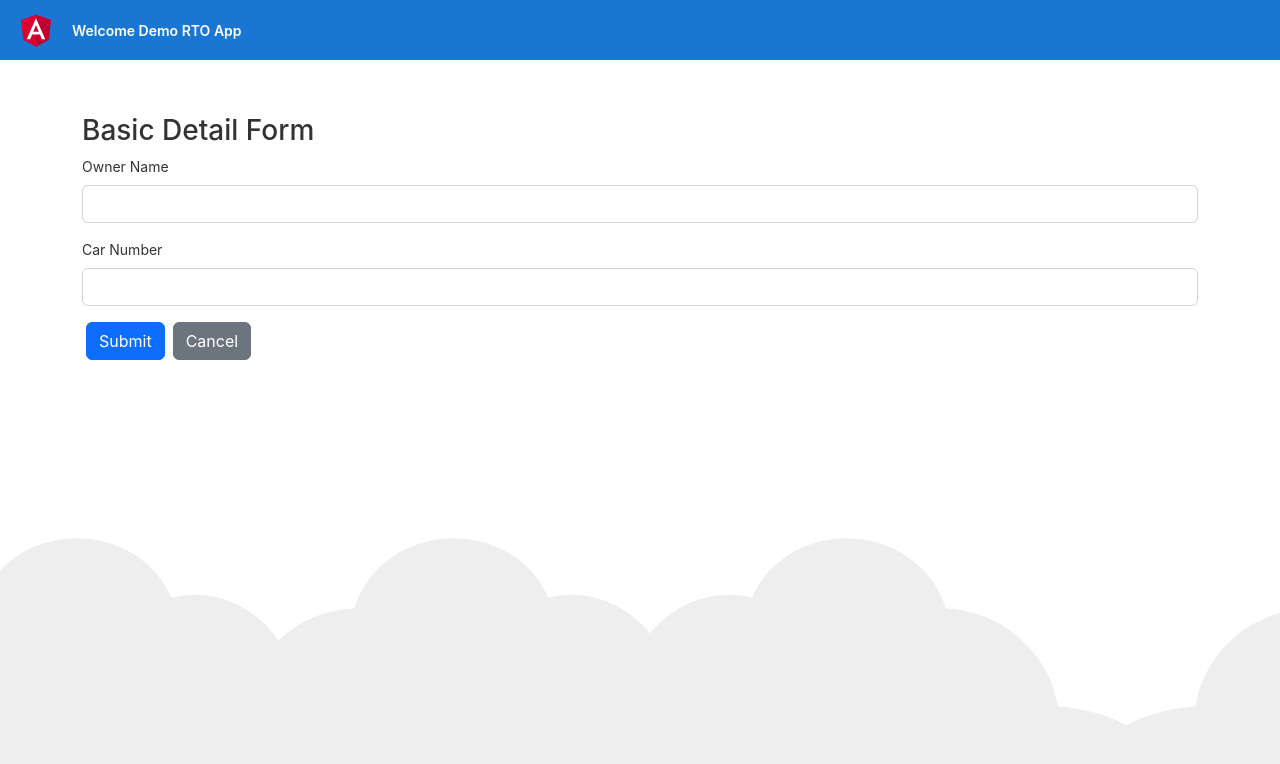
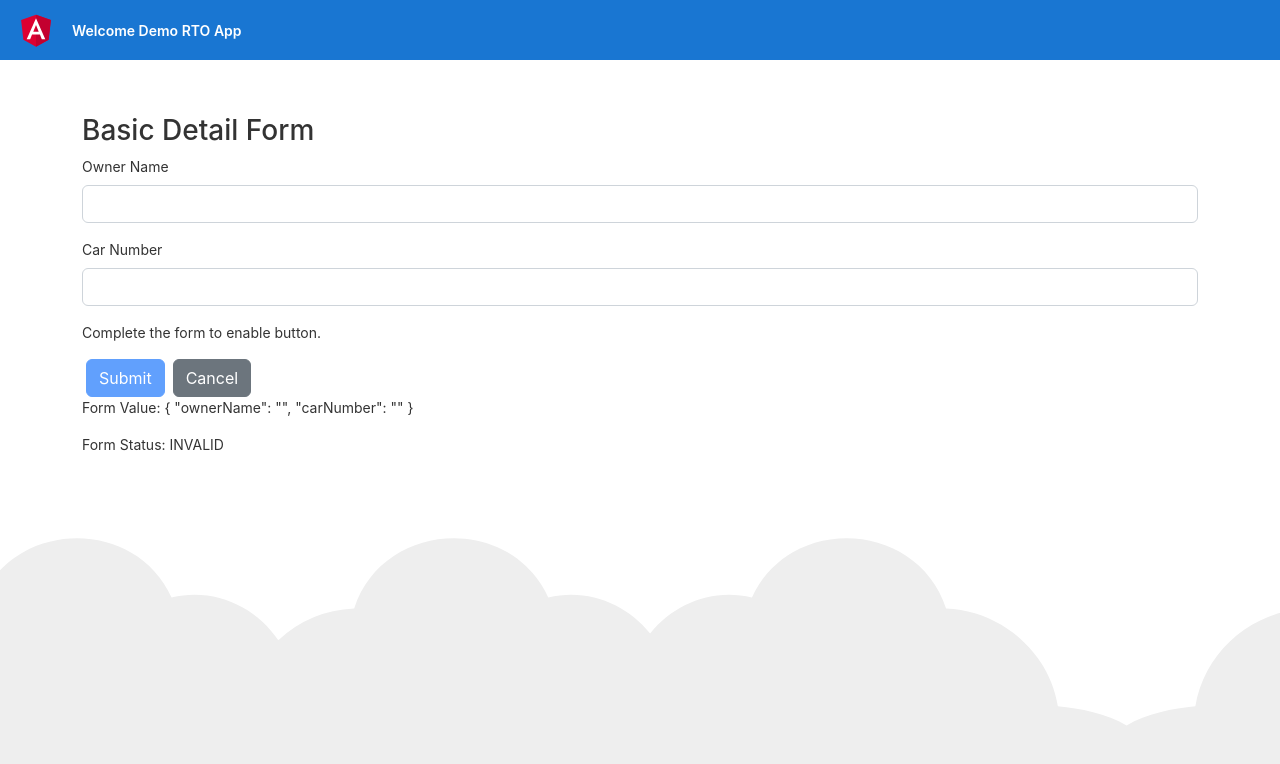
Before and after one commit to maheshwattamwar1/demo-rto-app, an Angular app: page /detail-form in a window 1280 px wide. Shown: the top 764 px of the page. Built offline with nearby package versions, Linux system fonts and the light colour scheme.

Commit message:
Added form validation for detail form

```diff
--- a/src/app/app.module.ts
+++ b/src/app/app.module.ts
@@ -1,5 +1,5 @@
 import { NgModule } from '@angular/core';
-import { ReactiveFormsModule } from '@angular/forms';
+import { FormsModule, ReactiveFormsModule } from '@angular/forms';
 import { BrowserModule } from '@angular/platform-browser';
 import { NgbModule } from '@ng-bootstrap/ng-bootstrap';
 
@@ -17,6 +17,7 @@ import { DetailFormComponent } from './detail-form/detail-form.component';
   imports: [
     BrowserModule,
     NgbModule,
+    FormsModule,
     ReactiveFormsModule,
     AppRoutingModule
   ],
--- a/src/app/detail-form/detail-form.component.html
+++ b/src/app/detail-form/detail-form.component.html
@@ -4,14 +4,20 @@
         <form [formGroup]="detailForm" (ngSubmit)="onSubmit()">
             <div class="mb-3">
                 <label for="inputOwnerName" class="form-label">Owner Name</label>
-                <input type="text" class="form-control" id="inputOwnerName" formControlName="inputOwnerName">
+                <input type="text" class="form-control" id="inputOwnerName" formControlName="ownerName">
             </div>
             <div class="mb-3">
                 <label for="inputCarNumber" class="form-label">Car Number</label>
-                <input type="text" class="form-control" id="inputCarNumber" formControlName="inputCarNumber">
+                <input type="text" class="form-control" id="inputCarNumber" formControlName="carNumber" maxlength="6">
             </div>
-            <button type="submit" class="btn btn-primary mx-1">Submit</button>
+
+            <p>Complete the form to enable button.</p>
+            <button type="submit"  class="btn btn-primary mx-1" [disabled]="!detailForm.valid">Submit</button>
             <a routerLink="/dashboard" class="btn btn-secondary mx-1">Cancel</a>
         </form>
+
+        <p>Form Value: {{ detailForm.value | json }}</p>
+        <p>Form Status: {{ detailForm.status }}</p>
+
     </div>
 </div>
--- a/src/app/detail-form/detail-form.component.ts
+++ b/src/app/detail-form/detail-form.component.ts
@@ -9,8 +9,8 @@ import { FormBuilder, Validators } from '@angular/forms';
 export class DetailFormComponent {
 
   detailForm = this.formBuilder.group({
-    inputOwnerName: ['', Validators.required],
-    inputCarNumber: ['', Validators.required]
+    ownerName: ['', Validators.required],
+    carNumber: ['', Validators.required]
   });
 
   constructor(private formBuilder: FormBuilder) {
```
